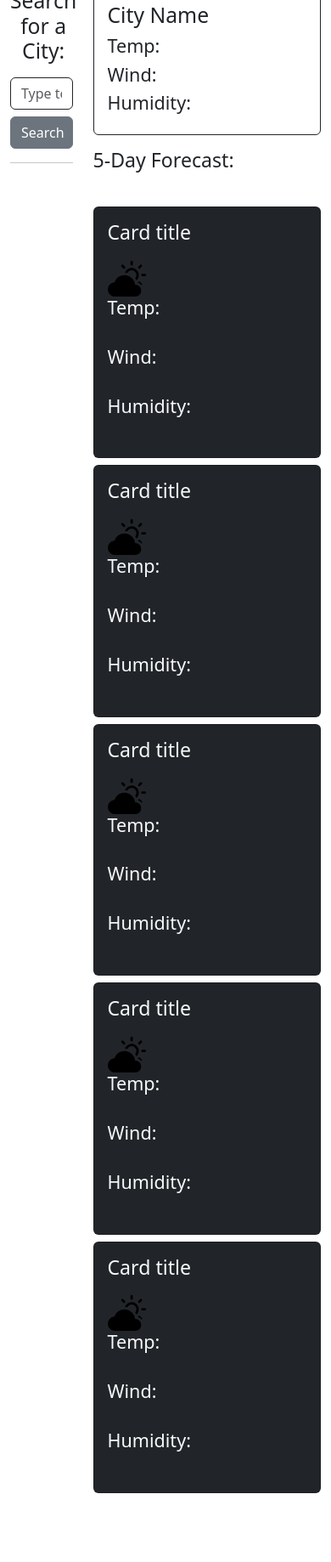
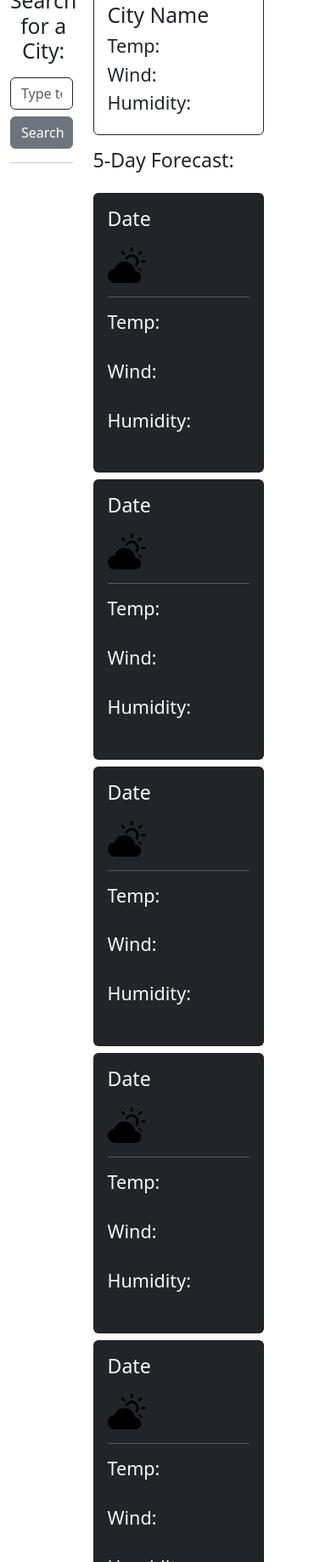
Before and after one commit to TravisH-bot/challenge-6-weather-dashboard, a plain HTML site: page index.html in a window 390 px wide. Shown: the part 162-2000 px from the top of the page at 85% size. Before the commit the page ends 1975 px from the top, so only its background shows below. Drawn offline with nearby package versions, Linux system fonts and the light colour scheme.

Commit message:
finalized styling of main elements. Still need some media queries to make it a bit more responsive

```diff
--- a/assets/css/styles.css
+++ b/assets/css/styles.css
@@ -11,9 +11,3 @@
 h2 {
   font-weight: bolder;
 }
-
-hr {
-  height: 1px;
-  background-color: black;
-  border: none;
-}
--- a/index.html
+++ b/index.html
@@ -15,12 +15,11 @@
     <title>Weather Dashboard</title>
   </head>
   <body>
+    <!-- Navbar -->
     <header>
       <nav class="navbar bg-body-tertiary mb-5">
         <div class="container d-flex justify-content-around">
-          <a
-            class="navbar-brand shadow p-1 mb-2 bg-body-tertiary rounded"
-            href="#"
+          <a class="navbar-brand shadow px-2 mb-2 bg-body-tertiary rounded"
             >Weather Dashboard</a
           >
           <img
@@ -34,7 +33,8 @@
       </nav>
     </header>
 
-    <div class="container-fluid text-center">
+    <!-- City Search -->
+    <div id="city-search" class="container-fluid text-center">
       <div class="row">
         <div class="col-3">
           <label for="exampleDataList" class="form-label"
@@ -59,29 +59,35 @@
           </datalist>
         </div>
 
-        <div class="col">
-          <div class="col border border-dark rounded-2 text-start p-3">
+        <!-- Current City Display -->
+        <div id="city-display" class="col">
+          <div class="col border border-dark rounded-2 text-start p-3 w-75">
             <h2>City Name</h2>
             <h4>Temp:</h4>
             <h4>Wind:</h4>
             <h4>Humidity:</h4>
           </div>
-          <div class="5-day d-flex text-start py-3">
+
+          <!-- 5-Day Forecast title -->
+          <div id="5-day" class="5-day d-flex text-start py-3 w-75">
             <h3>5-Day Forecast:</h3>
           </div>
-          <div class="d-flex align-items-start pt-3 pb-5">
+
+          <!-- Forecast Cards -->
+          <div class="d-flex-inline align-items-start w-75">
             <div class="row">
-              <div class="col-md-4">
+              <div class="col">
                 <div class="card bg-dark text-light text-start mb-2">
                   <div class="card-body">
-                    <h3 class="card-title pb-2">Card title</h3>
+                    <h3 class="card-title pb-2">Date</h3>
                     <img
-                      class=""
+                      class="emoji"
                       src="./assets/images/cloud-sun-fill.svg"
                       alt=""
                       width="45"
                       height="45"
                     />
+                    <hr />
                     <h4>Temp:</h4>
                     <br />
                     <h4>Wind:</h4>
@@ -91,17 +97,18 @@
                   </div>
                 </div>
               </div>
-              <div class="col-md-4">
+              <div class="col">
                 <div class="card bg-dark text-light text-start mb-2">
                   <div class="card-body">
-                    <h3 class="card-title pb-2">Card title</h3>
+                    <h3 class="card-title pb-2">Date</h3>
                     <img
-                      class=""
+                      class="emoji"
                       src="./assets/images/cloud-sun-fill.svg"
                       alt=""
                       width="45"
                       height="45"
                     />
+                    <hr />
                     <h4>Temp:</h4>
                     <br />
                     <h4>Wind:</h4>
@@ -111,17 +118,18 @@
                   </div>
                 </div>
               </div>
-              <div class="col-md-4">
+              <div class="col">
                 <div class="card bg-dark text-light text-start mb-2">
                   <div class="card-body">
-                    <h3 class="card-title pb-2">Card title</h3>
+                    <h3 class="card-title pb-2">Date</h3>
                     <img
-                      class=""
+                      class="emoji"
                       src="./assets/images/cloud-sun-fill.svg"
                       alt=""
                       width="45"
                       height="45"
                     />
+                    <hr />
                     <h4>Temp:</h4>
                     <br />
                     <h4>Wind:</h4>
@@ -131,17 +139,18 @@
                   </div>
                 </div>
               </div>
-              <div class="col-md-4">
+              <div class="col">
                 <div class="card bg-dark text-light text-start mb-2">
                   <div class="card-body">
-                    <h3 class="card-title pb-2">Card title</h3>
+                    <h3 class="card-title pb-2">Date</h3>
                     <img
-                      class=""
+                      class="emoji"
                       src="./assets/images/cloud-sun-fill.svg"
                       alt=""
                       width="45"
                       height="45"
                     />
+                    <hr />
                     <h4>Temp:</h4>
                     <br />
                     <h4>Wind:</h4>
@@ -151,17 +160,18 @@
                   </div>
                 </div>
               </div>
-              <div class="col-md-4">
+              <div class="col">
                 <div class="card bg-dark text-light text-start mb-2">
                   <div class="card-body">
-                    <h3 class="card-title pb-2">Card title</h3>
+                    <h3 class="card-title pb-2">Date</h3>
                     <img
-                      class=""
+                      class="emoji"
                       src="./assets/images/cloud-sun-fill.svg"
                       alt=""
                       width="45"
                       height="45"
                     />
+                    <hr />
                     <h4>Temp:</h4>
                     <br />
                     <h4>Wind:</h4>
```
Also changed, not shown: pseudo.txt.
